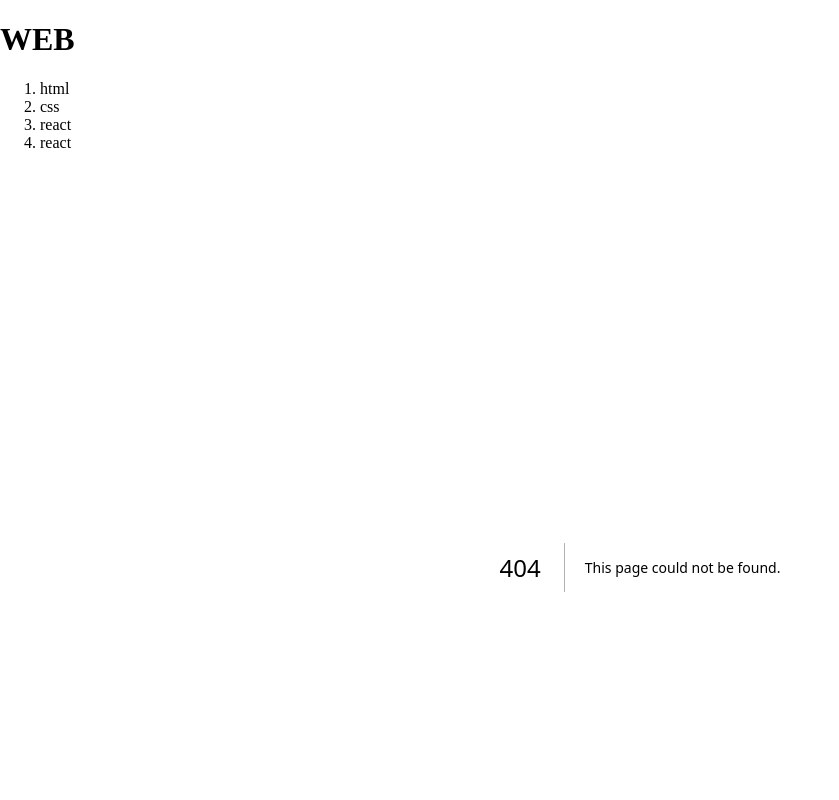
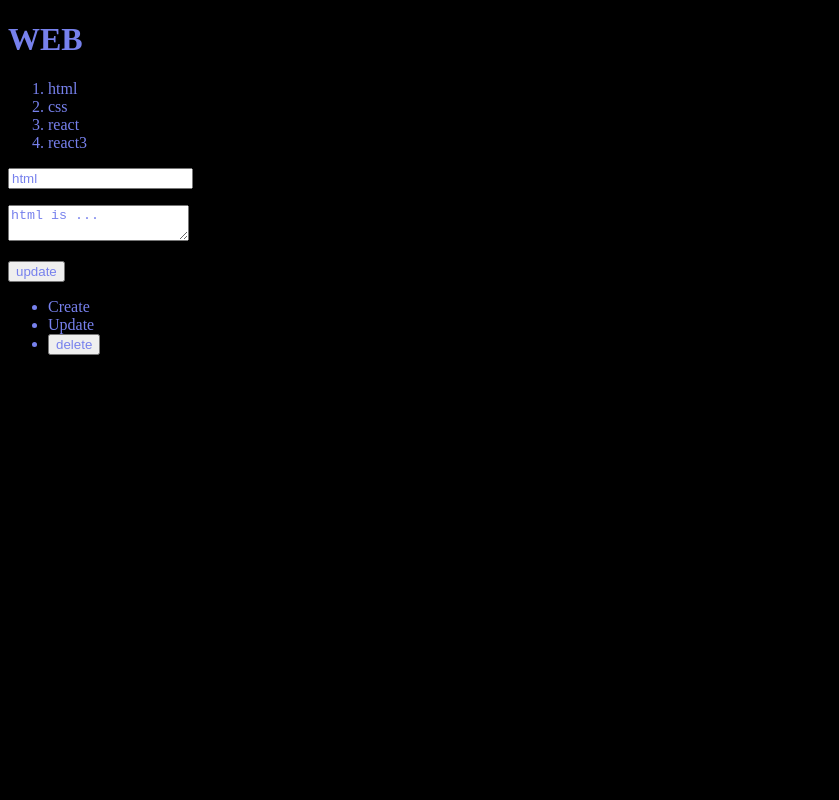
Before and after one commit to nowaveosu/nextjs_study, a Next.js app: page /update/1 in a window 1280 px wide. Before the commit this address had no page. Shown: the top 800 px of the page, without its empty margins (0-839 px from the left). Built offline with nearby package versions, Linux system fonts and the light colour scheme; data requests are answered from the project's data file.

Commit message:
[Add] 수정기능 구현

```diff
--- a/db.json
+++ b/db.json
@@ -16,8 +16,8 @@
       "id": 3
     },
     {
-      "title": "react",
-      "body": "react is...",
+      "title": "react3",
+      "body": "3react is...3",
       "id": 4
     }
   ],
--- a/src/app/read/[id]/page.js
+++ b/src/app/read/[id]/page.js
@@ -7,7 +7,7 @@
         <>
         <h2>{topic.title}</h2>
         {topic.body}
-        parameters : {props.params.id}
+
         </>
     )
 }
--- /dev/null
+++ b/src/app/update/[id]/page.js
@@ -0,0 +1,57 @@
+"use client"
+
+import { useParams, useRouter } from "next/navigation";
+import { useEffect, useState } from "react";
+
+export default function Update(){
+    const [title, setTitle]  = useState('');
+    const [body, setBody] = useState('');
+    const router = useRouter();
+    const params = useParams();
+    const id = params.id;
+
+    useEffect(()=>{
+        fetch('http://localhost:9999/topics/' + id)
+            .then(resp=>resp.json())
+            .then(result=> {
+                setTitle(result.title);
+                setBody(result.body);
+            })
+    }, [])
+
+    return(
+        <form onSubmit={(e) => {
+            e.preventDefault(); //url이 멋대로 바뀌는걸 방지
+            const title = e.target.title.value;
+            const body = e.target.body.value;
+            const options = {  //서버로 데이터 추가할때 필요한 옵션
+                method: 'PUT',
+                headers: {
+                    'Content-Type': 'application/json'
+                },
+                body: JSON.stringify({title, body}),
+            };
+            fetch(`http://localhost:9999/topics/`+id, options)
+                .then(res=>res.json())
+                .then(result =>{
+                    console.log(result);
+                    const lastid = result.id;
+                    router.refresh();
+                    router.push(`/read/${lastid}`)
+
+                });
+        }}>
+            <p>
+                <input type="text" name="title" placeholder="title" value={title}
+                onChange={e=>setTitle(e.target.value)}/>
+            </p>
+            <p>
+                <textarea name="body" placeholder="body" value={body}
+                onChange={e=>setBody(e.target.value)}></textarea>
+            </p>
+            <p>
+                <input type="submit" value="update" />
+            </p>
+        </form>
+    )
+}
```
